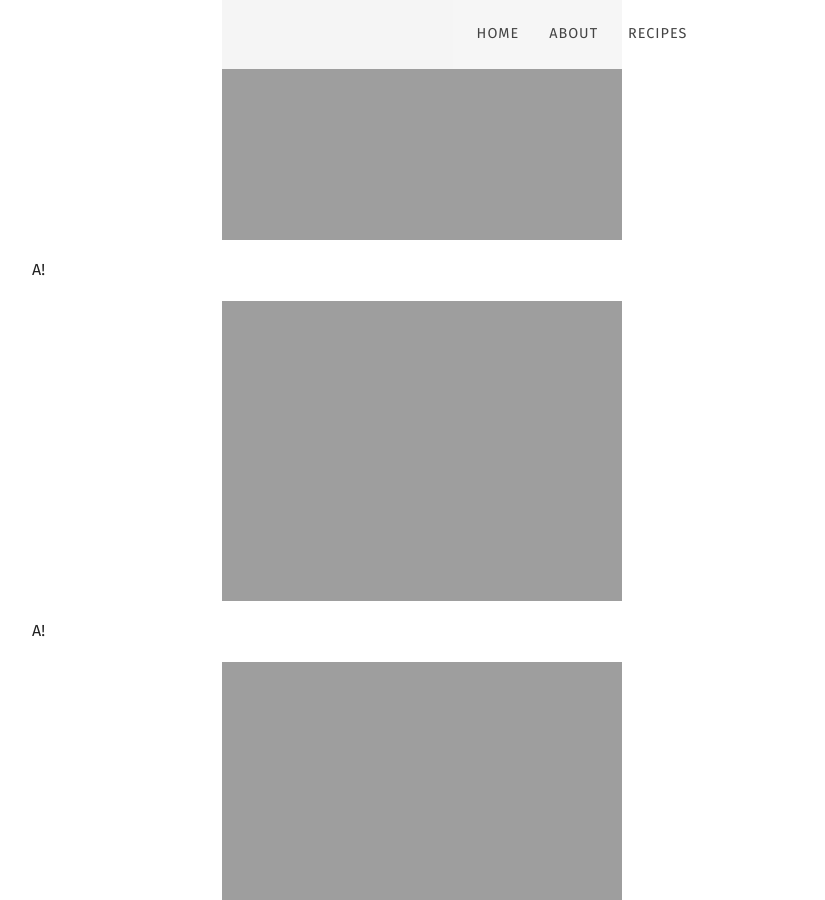
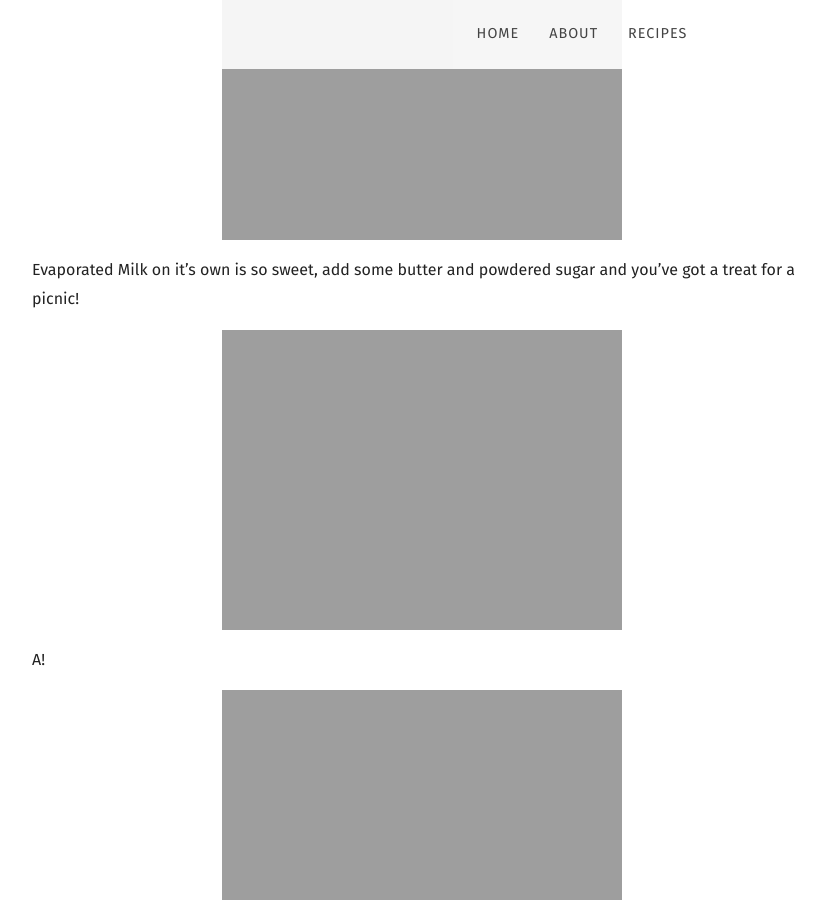
Before and after one commit to mcginleyireland/irishbaking.github.io, a Jekyll site: the page built from _posts/2021-06-05-powdered-sugar-cocoa-fudge.md, in a window 1280 px wide and 900 px high, scrolled down 375 px. Shown: the whole window, without its empty margins (58-883 px from the left). Built offline with Jekyll 4.4.1, drawn with Linux system fonts in a browser that asks for light colours; nearby versions of some CDN libraries; some web fonts are replaced; some of the changed text lies outside the part shown.

Commit message:
Adding more detail to the fudge recipe.

```diff
--- a/_posts/2021-06-05-powdered-sugar-cocoa-fudge.md
+++ b/_posts/2021-06-05-powdered-sugar-cocoa-fudge.md
@@ -33,7 +33,7 @@ recipe:
     9. Let it cool more and then place it on a wire rack.
 
 ---
-A!
+Evaporated Milk on it's own is so sweet, add some butter and powdered sugar and you've got a treat for a picnic!
 
 ![Cake](https://irishbaking.ie/images/Fudge/Powdered_Sugar_Cocoa_Fudge/Image_2.jpg)
 
```
Also changed, not shown: other parts of _posts/2021-06-05-powdered-sugar-cocoa-fudge.md (+1 -1 lines).
